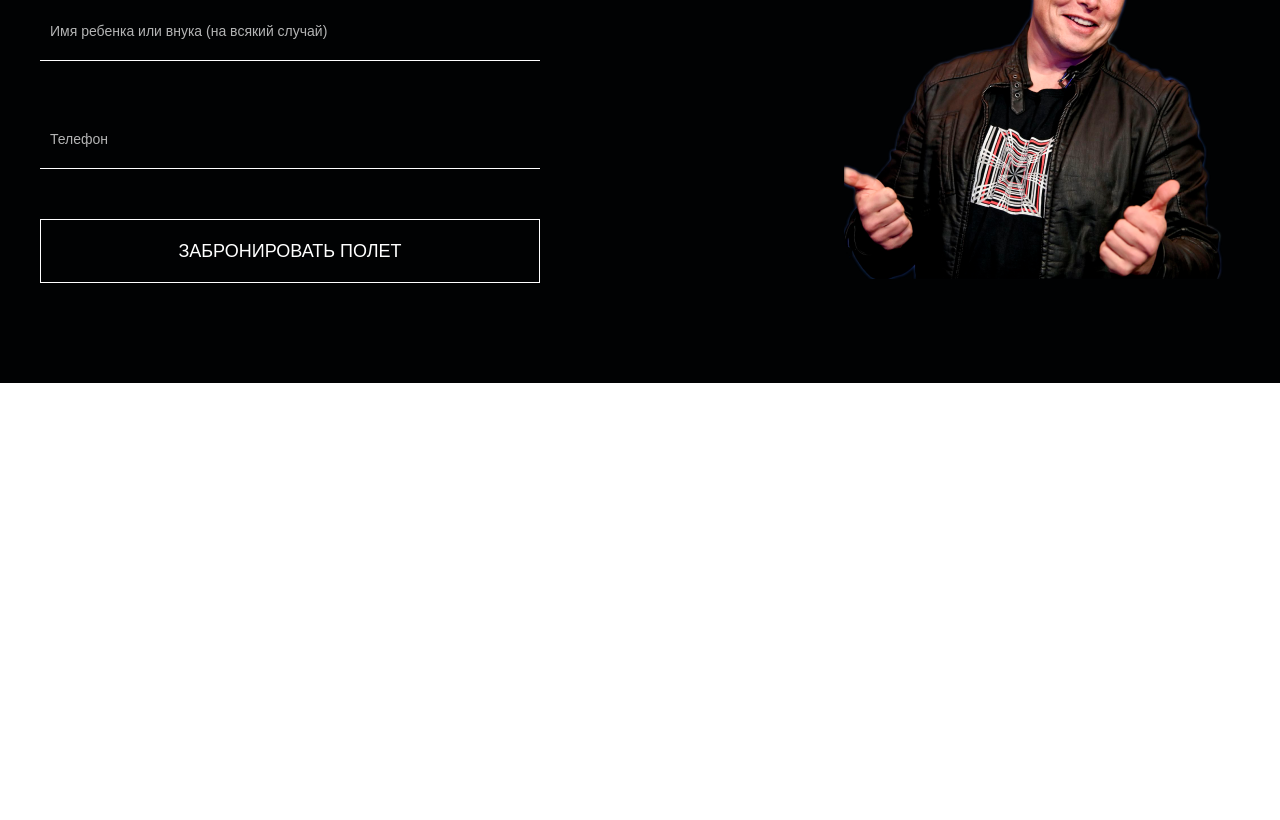
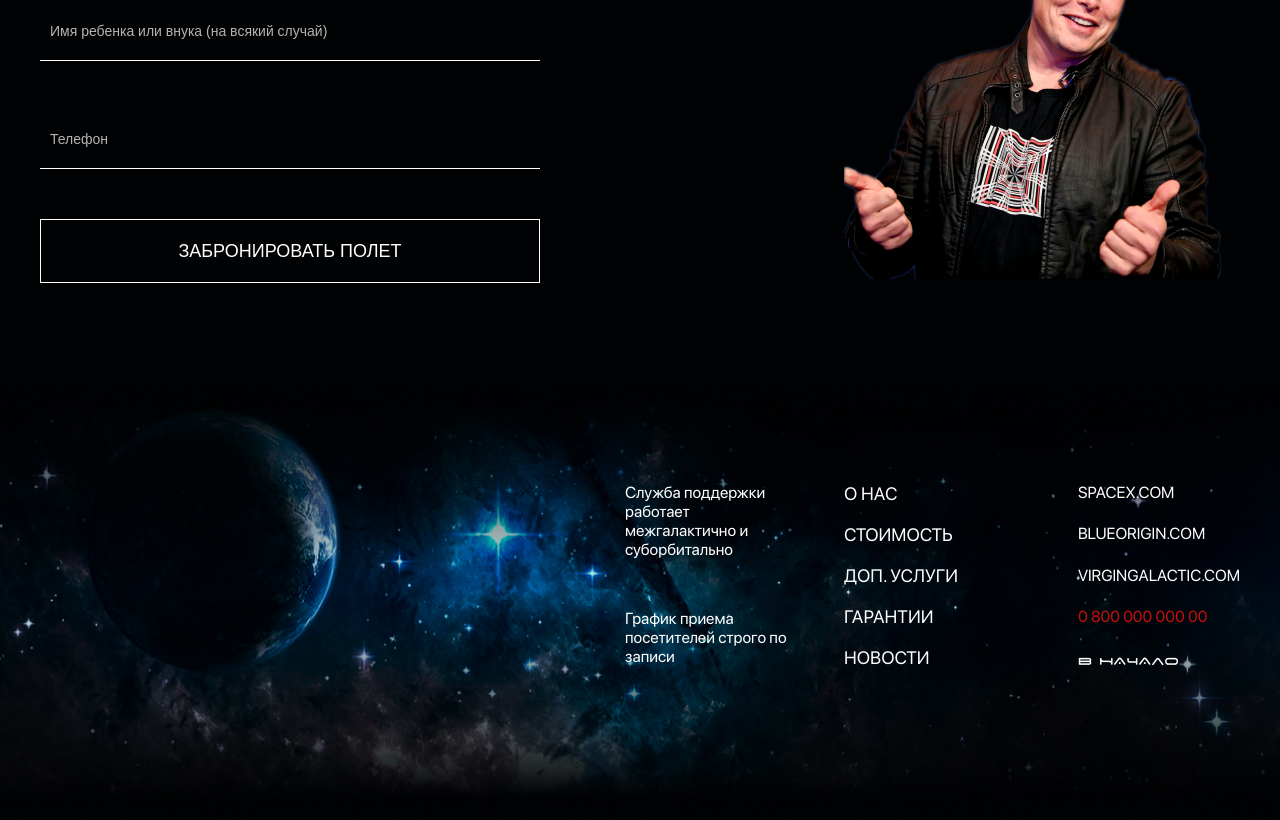
Before and after one commit to Faitsumaru/SpaceTourismSite-Layout, a plain HTML site: page index.html in a window 1280 px wide. Shown: the part 7943-8763 px from the top of the page. Before the commit the page ends 8326 px from the top, so only its background shows below. Drawn offline with nearby package versions, Linux system fonts and the light colour scheme; files whose address does not match are found by name.

Commit message:
7 block <footer> is done

```diff
--- a/css/style.css
+++ b/css/style.css
@@ -506,6 +506,7 @@ foreignObject {
 .contacts-guarantees__inner {
     display: flex;
     justify-content: space-between;
+    flex-wrap: wrap;
 }
 .contacts__box {
     width: 500px;
@@ -552,3 +553,54 @@ foreignObject {
     color:#fff;
     opacity: 0.7;
 }
+
+/*7 block*/
+.footer {
+    background-image: url(../images/footer-bg.jpg);
+    background-repeat: no-repeat;
+    background-size: cover;
+    background-position: top center;
+}
+.footer__inner {
+    display: flex;
+    justify-content: end;
+    padding: 100px 0 152px;
+}
+.footer__text {
+    width: 165px;
+    margin-right: 54px;
+}
+.footer__text p:first-child {
+    padding-bottom: 50px;
+}
+.footer-menu {
+    display: grid;
+    grid-template-columns: repeat(1, 5fr);
+    grid-gap: 20px;
+    margin-right: 90px;
+}
+.footer-links {
+    list-style: none;
+    display: flex;
+    flex-direction: column;
+    justify-content: space-between;
+    font-size: 16px;
+    line-height: 19px;
+    text-transform: uppercase;
+}
+.footer-phone {
+    font-size: 16px;
+    line-height: 19px;
+    transition: color .4s ease-in-out;
+    color:#CB0E0E;
+}
+.footer__links-item {
+    transition: color .4s ease-in-out;
+}
+.footer__links-item:last-child {
+    font-family: 'Space Age Cyrillic';
+}
+.footer__links-item:hover,
+.footer-phone:hover {
+    color: #c4c4c4;
+}
--- a/index.html
+++ b/index.html
@@ -23,19 +23,19 @@
           <nav class="menu">
             <ul class="menu__list">
               <li class="menu__item">
-                <a href="#" class="menu__link">О НАС</a>
+                <a href="#about_us-link" class="menu__link">О НАС</a>
               </li>
               <li class="menu__item">
-                <a href="#" class="menu__link">СТОИМОСТЬ</a>
+                <a href="#offers-link" class="menu__link">СТОИМОСТЬ</a>
               </li>
               <li class="menu__item">
-                <a href="#" class="menu__link">ДОП. УСЛУГИ</a>
+                <a href="#services-link" class="menu__link">ДОП. УСЛУГИ</a>
               </li>
               <li class="menu__item">
-                <a href="#" class="menu__link">ГАРАНТИИ</a>
+                <a href="#guarantees-link" class="menu__link">ГАРАНТИИ</a>
               </li>
               <li class="menu__item">
-                <a href="#" class="menu__link">НОВОСТИ</a>
+                <a href="#news-link" class="menu__link">НОВОСТИ</a>
               </li>
             </ul>
           </nav>
@@ -71,7 +71,7 @@
   <main class="main">
 
     <!--2 block-->
-    <section class="about">
+    <section class="about" id="about_us-link">
       <div class="container">
 
         <h2 class="title">О нас</h2>
@@ -297,7 +297,7 @@
     <!--5 block-->
     <section class="info">
 
-      <div class="offers">
+      <div class="offers" id="offers-link">
         <div class="container">
 
           <h2 class="title">Спец<br>предложения</h2>
@@ -342,7 +342,7 @@
       </div>
 
 
-      <div class="services">
+      <div class="services" id="services-link">
         <div class="container">
 
           <h2 class="title">Дополнительные<br>услуги</h2>
@@ -397,7 +397,7 @@
     </section>
 
     <!--6 block-->
-    <section class="contacts-guarantees">
+    <section class="contacts-guarantees" id="guarantees-link">
       <div class="container">
         <div class="contacts-guarantees__inner">
 
@@ -436,6 +436,62 @@
 
   </main>
 
+  <!--7 block-->
+  <footer class="footer" id="news-link">
+    <div class="container">
+      <div class="footer__inner">
+
+        <div class="footer__text">
+          <p>
+            Служба поддержки работает межгалактично и суборбитально
+          </p>
+          <p>
+            График приема посетителей строго по записи
+          </p>
+        </div>
+
+        <nav class="footer__menu">
+          <ul class="footer-menu">
+            <li class="menu__item">
+              <a href="#about_us-link" class="menu__link">О НАС</a>
+            </li>
+            <li class="menu__item">
+              <a href="#offers-link" class="menu__link">СТОИМОСТЬ</a>
+            </li>
+            <li class="menu__item">
+              <a href="#services-link" class="menu__link">ДОП. УСЛУГИ</a>
+            </li>
+            <li class="menu__item">
+              <a href="#guarantees-link" class="menu__link">ГАРАНТИИ</a>
+            </li>
+            <li class="menu__item">
+              <a href="#news-link" class="menu__link">НОВОСТИ</a>
+            </li>
+          </ul>
+        </nav>
+
+        <ul class="footer-links">
+          <li class="footer__links-item">
+            <a target="_blank" href="https://spacex.com/">spacex.com</a>
+          </li>
+          <li class="footer__links-item">
+            <a target="_blank" href="https://blueorigin.com/">blueorigin.com</a>
+          </li>
+          <li class="footer__links-item">
+            <a target="_blank" href="https://virgingalactic.com/">virgingalactic.com</a>
+          </li>
+          <li class="footer__links-item">
+            <a href="tel:080000000000" class="footer-phone">0 800 000 000 00</a>
+          </li>
+          <li class="footer__links-item">
+            <a href="#">В начало</a>
+          </li>
+        </ul>
+
+      </div>
+    </div>
+  </footer>
+
 
 
   <script src="https://ajax.googleapis.com/ajax/libs/jquery/3.4.1/jquery.min.js"></script>
```
Also changed, not shown: images/footer-bg.jpg (added).
